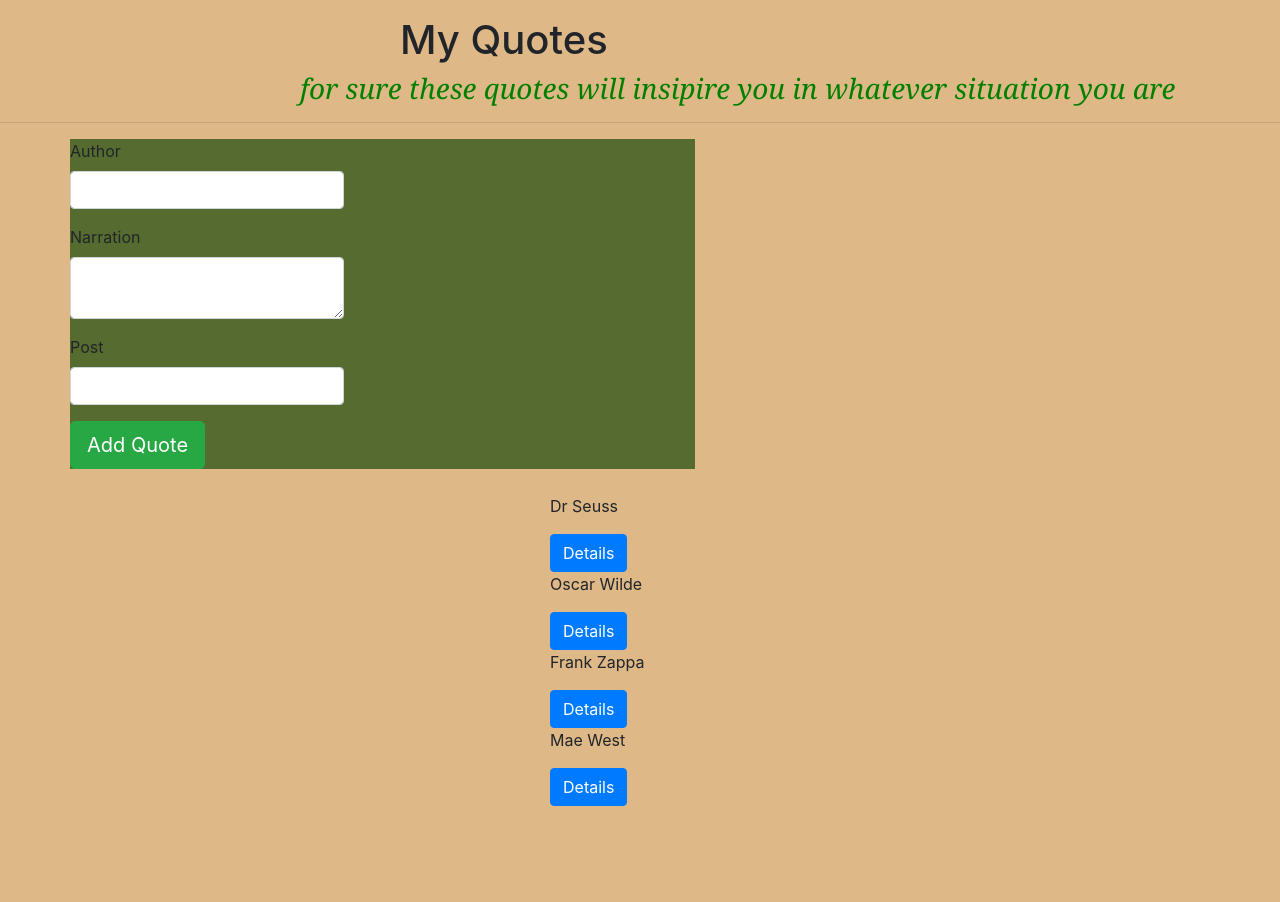
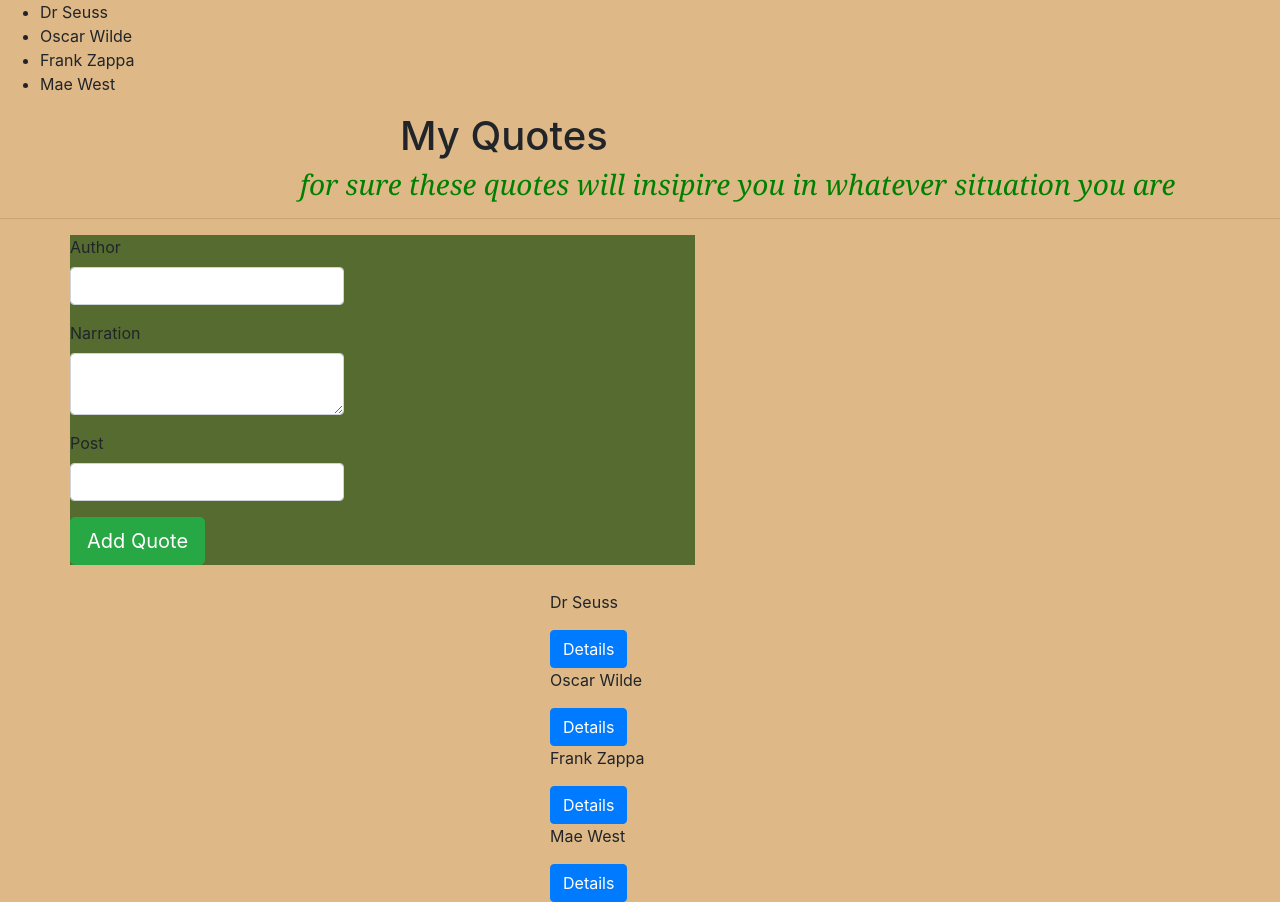
Before and after one commit to Hyacinthe04/quotes-ip, an Angular app: page / in a window 1280 px wide. Before the commit the page ends 806 px from the top, so only its background shows below. Built offline with nearby package versions, Linux system fonts and the light colour scheme.

Commit message:
deploying

```diff
--- a/src/app/app.component.html
+++ b/src/app/app.component.html
@@ -1,5 +1,5 @@
 <!-- <h1>My Quotes</h1> -->
 <ul>
-  <li *ngFor='let quote of Quotes'>{{quote.author}}</li>
+  <li *ngFor='let quote of quotes'>{{quote.author}}</li>
 </ul>
 <app-quote></app-quote>
```
Also changed, not shown: 7 other files (tests, documents, lock files or other folders).
